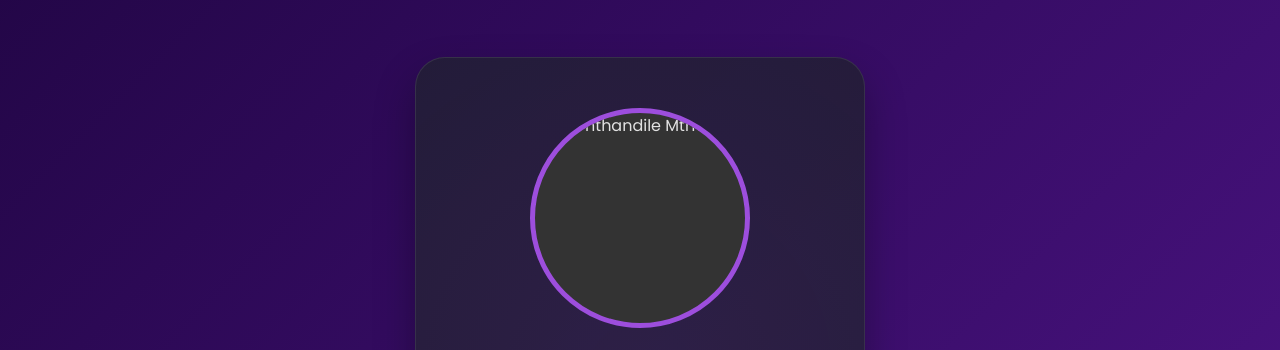
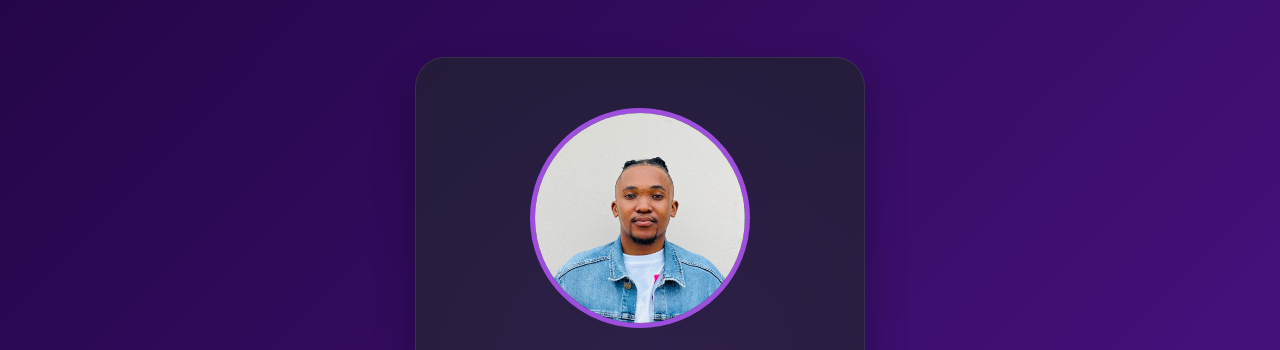
Before and after one commit to simthandilemthwesi/simthandilemthwesi, a plain HTML site: page index.html in a window 1280 px wide. Shown: the part 944-1294 px from the top of the page. Drawn offline with Linux system fonts and the light colour scheme.

Commit message:
Add files via upload

```diff
--- a/index.html
+++ b/index.html
@@ -22,7 +22,7 @@
     <meta property="og:type" content="website">
     <meta property="og:url" content="https://simthandilemthwesi.vercel.app/">
     <meta property="og:site_name" content="Simthandile Mthwesi">
-    <meta property="og:image" content="https://simthandilemthwesi.vercel.app/images/Simthandile.jpg">
+    <meta property="og:image" content="https://simthandilemthwesi.vercel.app/Simthandile.jpg">
     <meta property="og:image:alt" content="Simthandile Mthwesi — profile photo">
     <meta property="og:image:width" content="1200">
     <meta property="og:image:height" content="630">
@@ -30,7 +30,7 @@
     <meta name="twitter:card" content="summary_large_image">
     <meta name="twitter:title" content="Simthandile Mthwesi | Entrepreneur & Creative Technologist">
     <meta name="twitter:description" content="I blend analytical precision with creative expression — building innovative digital solutions, data visualisations and brand experiences.">
-    <meta name="twitter:image" content="https://simthandilemthwesi.vercel.app/images/Simthandile.jpg">
+    <meta name="twitter:image" content="https://simthandilemthwesi.vercel.app/Simthandile.jpg">
     <meta name="twitter:image:alt" content="Simthandile Mthwesi — profile photo">
     <meta name="twitter:site" content="@simthandilemthwesi">
     <meta name="theme-color" content="#1a1a2e">
@@ -1083,7 +1083,7 @@
             </div>
             <div class="hero-image fade-in">
                 <div class="profile-card">
-                    <img src="images/Simthandile.jpg" alt="Simthandile Mthwesi" class="profile-img">
+                    <img src="Simthandile.jpg" alt="Simthandile Mthwesi" class="profile-img">
                     <h3>Simthandile Mthwesi</h3>
                     <p>Entrepreneur | Poet Writer | Full-Stack Developer | Graphic Designer | Cloud Architecture</p>
                     <div class="location">
```
Also changed, not shown: Simthandile.jpg (added).
